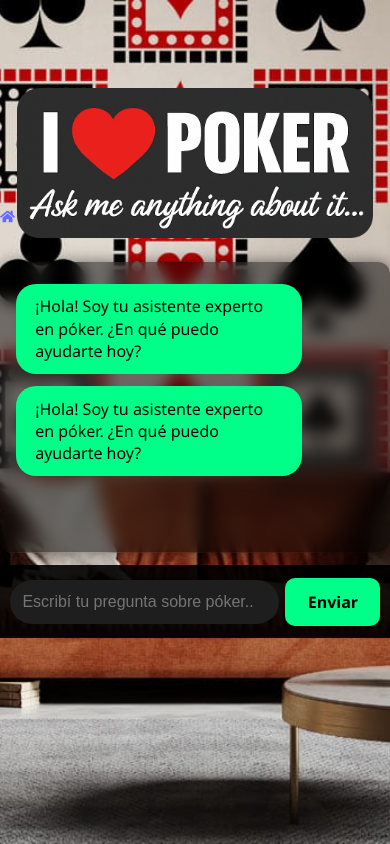
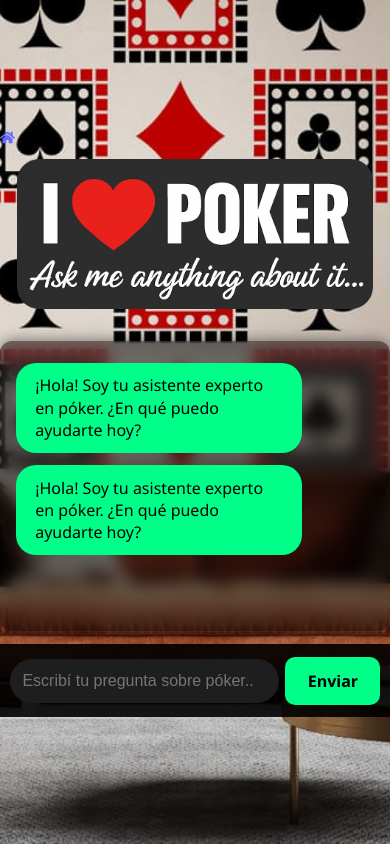
Before and after one commit to RickRick84/ThePokerBot, a React (Vite) app: page /chat/1 in a window 390 px wide. Built offline with nearby package versions, Linux system fonts and the light colour scheme.

Commit message:
feat: Mobile chat layout - Unify chat container position with Home using margin-top

```diff
--- a/src/App.css
+++ b/src/App.css
@@ -213,10 +213,10 @@ body {
      }
 
 
-    /* Ajustes de Chat Page en móvil - Ahora es un hijo de .app con Flexbox interno */
+    /* Ajustes de Chat Page en móvil - Vuelve a ser un hijo de .app con Flexbox interno */
     .app.chat-page-container {
         position: relative; /* Mantenemos relative por si acaso */
-        top: auto;
+        top: auto; /* Eliminamos top/bottom/left/right de absolute */
         left: auto;
         transform: none;
         flex-grow: 1; /* Toma el espacio disponible en el app */
@@ -231,8 +231,8 @@ body {
         width: 100%;
         max-width: 100%;
         padding: 0; /* Padding manejado por los hijos */
-        /* <-- APLICAMOS el mismo margin-top negativo que el Home para posicionar el bloque del chat */
-        margin-top: -150px; /* Valor del margin-top del Home */
+        /* Eliminamos el margin-top negativo que aplicamos aquí */
+        margin-top: 0;
     }
 
     /* Contenedor del título dentro del chat - Es un Flex Item */
@@ -244,14 +244,12 @@ body {
         flex-basis: auto;
         height: auto;
         padding-top: 0.5rem;
-        /* Usamos margin-bottom para que coincida con el espaciado de Home */
-        padding-bottom: 0; /* Aseguramos que el padding inferior no interfiera con el margin-bottom */
-        margin-bottom: 1.5rem; /* <-- Usamos el mismo margin-bottom que en el Home */
+        padding-bottom: 0.5rem; /* Espacio debajo del título */
         display: flex;
         justify-content: center;
         align-items: center;
-        z-index: auto;
-        background-color: transparent;
+        z-index: auto; /* Restaurar z-index */
+        background-color: transparent; /* Restaurar fondo si se puso */
     }
 
     /* Imagen del título dentro del chat - Mantenemos el tamaño correcto */
@@ -265,7 +263,7 @@ body {
     .chat-box {
         position: static; /* Vuelve a flujo normal */
         flex-grow: 1; /* Sigue creciendo para llenar espacio DENTRO del chat-page-container */
-        flex-shrink: 1; /* Permitir encoger si es necesario */
+        flex-shrink: 1;
         flex-basis: auto; /* o 0 */
         overflow-y: auto; /* Permite scroll */
         width: 100%;
@@ -287,8 +285,8 @@ body {
     /* Propiedades de tamaño para la barra de input - Es un Flex Item */
     .input-bar {
         position: static; /* Vuelve a flujo normal */
-        flex-shrink: 0; /* NO encoger */
-        flex-grow: 0; /* NO crecer */
+        flex-shrink: 0; /* NO debe encoger */
+        flex-grow: 0; /* NO debe crecer */
         flex-basis: auto; /* Tamaño base automático */
         width: 100%;
         max-width: 100%;
```
